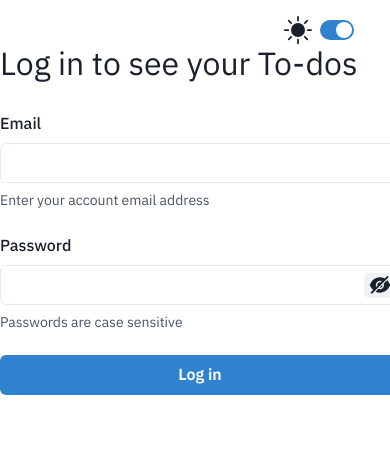
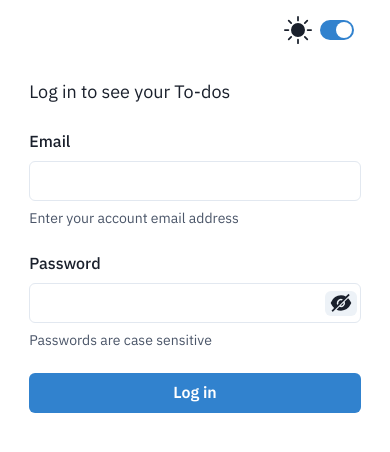
Before and after one commit to SsjSanthosh/todo-next-app, a Next.js app: page /login in a window 390 px wide. Shown: the top 452 px of the page. Built offline with nearby package versions, Linux system fonts and the light colour scheme.

Commit message:
removing error states for password and email, replaced with html defaults

```diff
--- a/src/components/pageWrappers/LoginPage/LoginPage.module.scss
+++ b/src/components/pageWrappers/LoginPage/LoginPage.module.scss
@@ -11,5 +11,12 @@
 }
 
 .password-input {
-    padding-right: $sp-xxxl;
+  padding-right: $sp-xxxl;
 }
+
+@media (max-width: 560px) {
+  .container {
+    width: 85%;
+    margin: 20% auto;
+  }
+}
--- a/src/components/pageWrappers/LoginPage/LoginPage.tsx
+++ b/src/components/pageWrappers/LoginPage/LoginPage.tsx
@@ -32,75 +32,68 @@ const initialErrorState: LoginErrorsType = {
   auth: null,
 };
 
-const initialState: LoginFormType = {
-  loading: false,
-  errors: initialErrorState,
-  values: {
-    email: "",
-    password: "",
-  },
+const initialState: LoginValueType = {
+  email: "",
+  password: "",
 };
 
 const showPasswordSize = 24;
 
 const LoginPage = () => {
-  const [form, setForm] = useState<LoginFormType>(initialState);
+  const [values, setValues] = useState(initialState);
+  const [loading, setLoading] = useState(false);
+  const [errors, setErrors] = useState(initialErrorState);
   const [isPasswordVisible, setIsPasswordVisible] = useState(false);
+
   const { setUserToken } = useContext(UserContext);
   const router = useRouter();
+
+  const isFormValid = () => {
+    const errors = initialErrorState;
+    const { email, password } = values;
+    if (!email.length) errors.email = "Email is required to login.";
+    if (!password.length) errors.password = "Password cannot be empty.";
+    if (!validateEmail(email)) errors.email = "Please enter a valid email";
+    if (!errors.email && !errors.password) return true;
+    setErrors({ ...errors });
+    return false;
+  };
+
   const handleSubmit = async (e: FormEvent<HTMLFormElement>) => {
     e.preventDefault();
-    if (!isFormValid()) {
-      return;
-    }
-    const { email, password } = form.values;
+    const { email, password } = values;
     const body = { email, password };
-
+    setErrors({ ...initialErrorState });
     try {
-      setForm({ ...form, loading: true });
+      setLoading(true);
       const rdata = await axios.post(LOGIN_ENDPOINT, { ...body });
       const token = rdata.data.token;
       setUserToken(token);
       router.push("/");
     } catch (err) {
-      setForm({
-        ...form,
-        errors: {
-          email: null,
-          password: null,
-          auth: "Invalid email/password combination, please try again",
-        },
+      setErrors({
+        ...initialErrorState,
+        auth: "Invalid email or password, please try again.",
       });
     } finally {
-      setForm({ ...form, loading: false });
+      setLoading(false);
     }
   };
 
-  const resetErrors = () => {
-    setForm({ ...form, errors: initialErrorState });
-  };
-
   const updateValue = (value: string, key: keyof LoginValueType) => {
-    setForm({
-      ...form,
-      values: { ...form.values, [key]: value },
-      errors: initialErrorState,
-    });
-  };
-
-  const isFormValid = () => {
-    const errors = initialErrorState;
-    const { email, password } = form.values;
-    if (!email.length) errors.email = "Email is required to login.";
-    if (!password.length) errors.password = "Password cannot be empty.";
-    if (!validateEmail(email)) errors.email = "Please enter a valid email";
-    else return true;
-    setForm({ ...form, errors });
-    return false;
+    setValues({ ...values, [key]: value });
   };
 
   const togglePasswordVisibility = () =>
     setIsPasswordVisible(!isPasswordVisible);
+
+  const resetErrors = () => {
+    console.log("called");
+    setErrors((old) => {
+      console.log({ old });
+      return { ...initialErrorState };
+    });
+  };
 
   return (
     <>
@@ -111,19 +104,22 @@ const LoginPage = () => {
         <form className={styles["container"]} onSubmit={(e) => handleSubmit(e)}>
           <FormControl className={styles["form-items"]}>
             <h1>Log in to see your To-dos</h1>
+            {errors.email}
             {/* Email input */}
             <FormControl
               className={styles["form-item"]}
-              isInvalid={!!form.errors.email?.length}
+              isInvalid={!!errors.email?.length}
             >
               <FormLabel htmlFor="email">Email</FormLabel>
               <Input
-                type="text"
-                value={form.values.email}
+                required
+                type="email"
+                value={values.email}
                 onChange={(e) => updateValue(e.target.value, "email")}
+                onFocus={resetErrors}
               />
-              <FormErrorMessage>{form.errors.email}</FormErrorMessage>
-              {!form.errors.email && (
+              <FormErrorMessage>{errors.email}</FormErrorMessage>
+              {!errors.email && (
                 <FormHelperText>
                   Enter your account email address
                 </FormHelperText>
@@ -132,13 +128,15 @@ const LoginPage = () => {
             {/* Password Input */}
             <FormControl
               className={styles["form-item"]}
-              isInvalid={!!form.errors.password?.length}
+              isInvalid={!!errors.password?.length}
             >
               <FormLabel htmlFor="email">Password</FormLabel>
               <InputGroup>
                 <Input
+                  required
                   type={isPasswordVisible ? "text" : "password"}
-                  value={form.values.password}
+                  value={values.password}
+                  minLength={8}
                   onChange={(e) => updateValue(e.target.value, "password")}
                 />
                 <InputRightElement>
@@ -146,7 +144,6 @@ const LoginPage = () => {
                     size="sm"
                     onClick={togglePasswordVisibility}
                     style={{ height: "25px", padding: "12px 4px" }}
-                    isLoading={form.loading}
                   >
                     {isPasswordVisible ? (
                       <AiFillEye size={showPasswordSize} />
@@ -156,14 +153,18 @@ const LoginPage = () => {
                   </Button>
                 </InputRightElement>
               </InputGroup>
-              <FormErrorMessage>{form.errors.password}</FormErrorMessage>
-              {!form.errors.email && (
+              <FormErrorMessage>{errors.password}</FormErrorMessage>
+              {!errors.email && (
                 <FormHelperText>Passwords are case sensitive</FormHelperText>
               )}
             </FormControl>
-            <Button type="submit" colorScheme="blue">
-              Log in
-            </Button>
+            {/* Button submit */}
+            <FormControl isInvalid={!!errors.auth}>
+              <Button type="submit" colorScheme="blue" isLoading={loading} style={{width:'100%'}}>
+                Log in
+              </Button>
+              <FormErrorMessage mt="4">{errors.auth}</FormErrorMessage>
+            </FormControl>
           </FormControl>
         </form>
       </AppLayout>
--- a/src/components/pageWrappers/LoginPage/LoginPage.types.ts
+++ b/src/components/pageWrappers/LoginPage/LoginPage.types.ts
@@ -8,7 +8,5 @@ export interface LoginErrorsType {
   auth: null | string;
 }
 export interface LoginFormType {
-  loading: boolean;
-  errors: LoginErrorsType;
   values: LoginValueType;
 }
--- a/src/styles/global.scss
+++ b/src/styles/global.scss
@@ -14,3 +14,15 @@ h5,
 h6 {
   margin: 0;
 }
+
+@media (max-width: 976px) {
+  h1 {
+    font-size: 24px;
+  }
+}
+
+@media (max-width: 480px) {
+  h1 {
+    font-size: 18px;
+  }
+}
```
